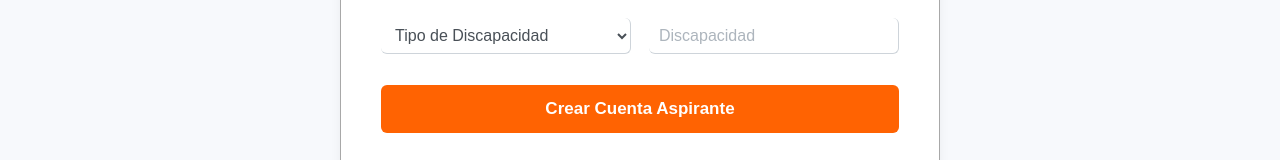
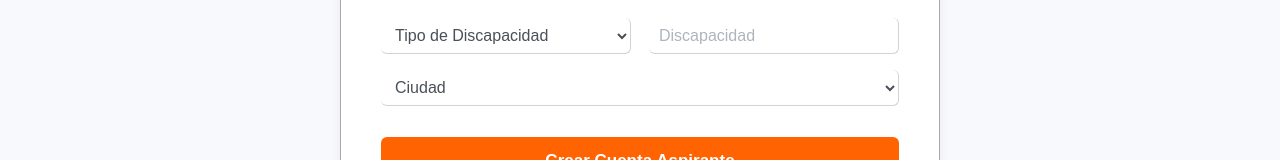
Before and after one commit to juangomlin/WORKABLE_1, a React (Vite) app: page /Signup in a window 1280 px wide. Shown: the part 696-856 px from the top of the page. Built offline with nearby package versions, Linux system fonts and the light colour scheme.

Commit message:
Cambios definitivos SignUp

```diff
--- a/src/components/SignUpPage/SignUpPage.jsx
+++ b/src/components/SignUpPage/SignUpPage.jsx
@@ -79,6 +79,14 @@ const SignUpPage = () => {
                     </select>
                     <input type='text' name='discapacidad' placeholder='Discapacidad' required className='input-signup' />
                   </div>
+                  <select name='documentType' required className='input-signup'>
+                      <option value=''>Ciudad</option>
+                      <option value='Municipio'>Cali</option>
+                      <option value='Municipio'>Medellin</option>
+                      <option value="Municipio">Bogota</option>
+                      <option value="Municipio">Barranquilla</option>
+                      <option value="Municipio">Cartagena</option>
+                    </select>
                   <button type='submit' className='button-submit'>Crear Cuenta Aspirante</button>
                 </>
               )}
@@ -112,7 +120,6 @@ const SignUpPage = () => {
           </p>
         </div>
       </main>
-      <Footer />
     </>
   );
 };
```
